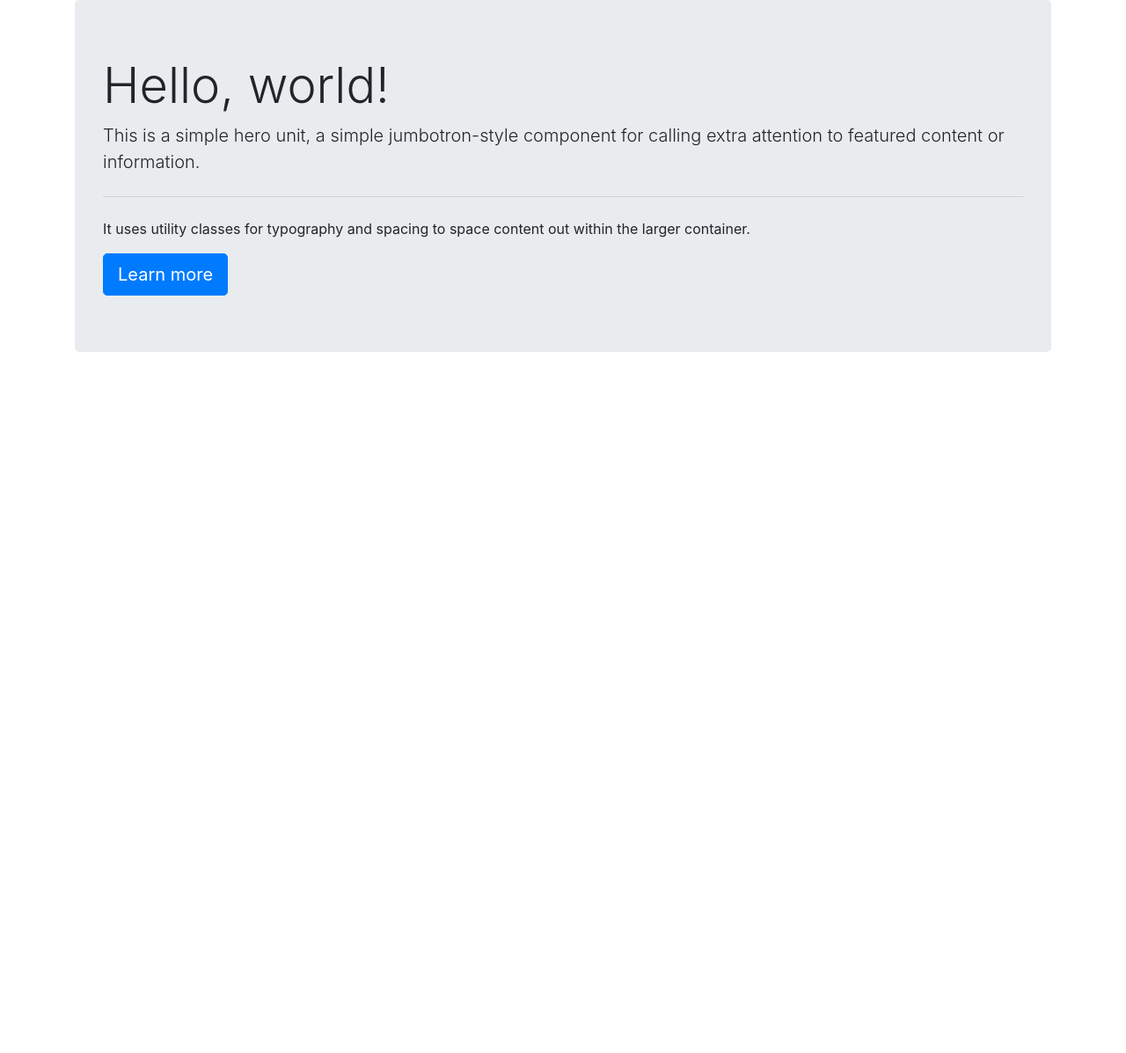
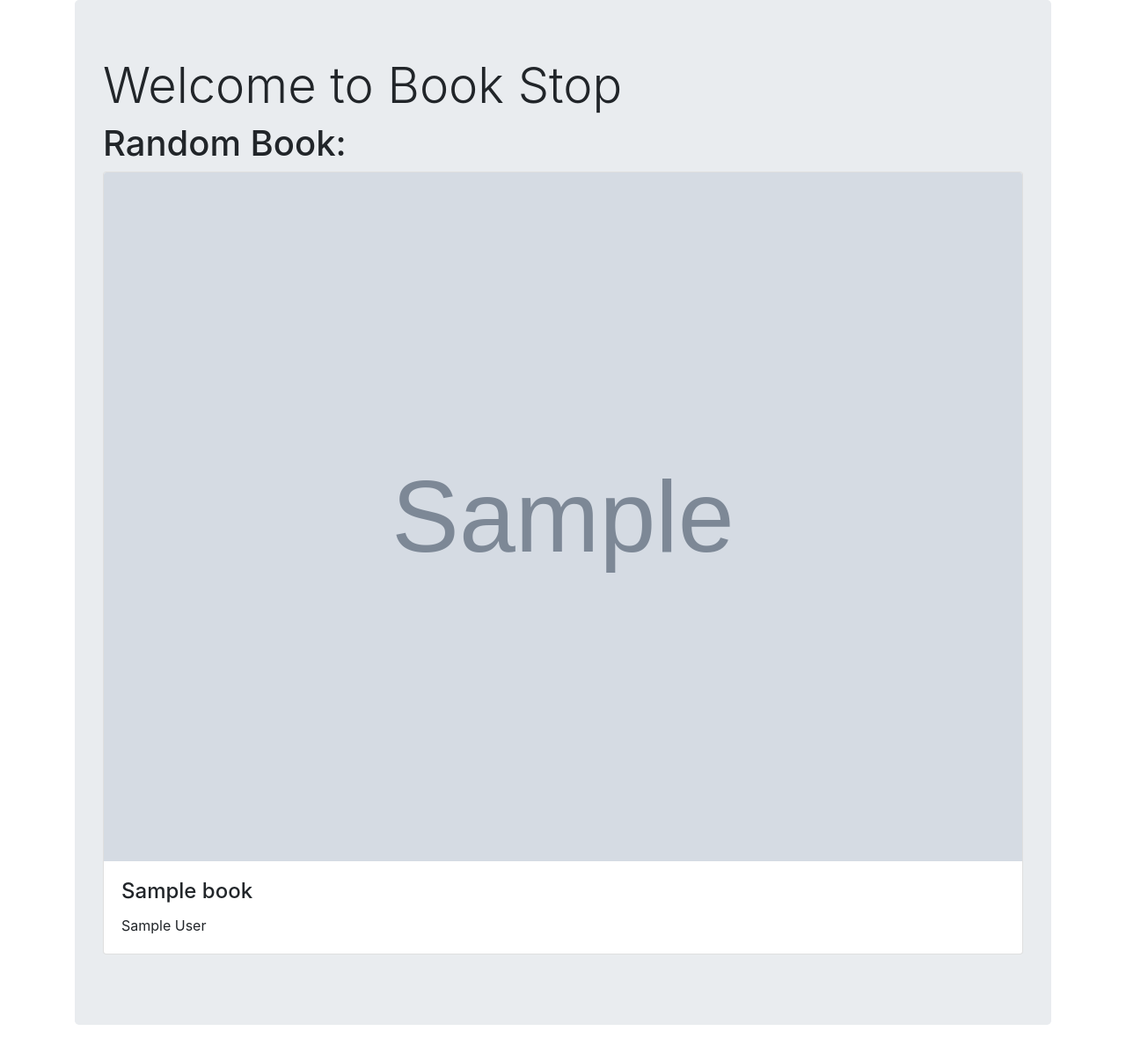
Before and after one commit to seakonn/milestone-three, a Flask app: page / in a window 1280 px wide. Shown: the part 56-1253 px from the top of the page at 88% size. Before the commit the page ends 456 px from the top, so only its background shows below. Run offline with Flask 2, Linux system fonts and the light colour scheme; grey boxes marked "Sample" are stand-in pictures; a database or web service that is not in the repository returns one stand-in record (values such as "Sample title"); some libraries are stand-ins or nearby versions.

Commit message:
Added code for dispaying random book on index page

```diff
--- a/templates/index.html
+++ b/templates/index.html
@@ -1,14 +1,21 @@
-{% extends 'base.html' %}
-{% block content %}
+{% extends 'base.html' %} {% block content %}
 
 <div class="container">
-<div class="jumbotron">
-  <h1 class="display-4">Hello, world!</h1>
-  <p class="lead">This is a simple hero unit, a simple jumbotron-style component for calling extra attention to featured content or information.</p>
-  <hr class="my-4">
-  <p>It uses utility classes for typography and spacing to space content out within the larger container.</p>
-  <a class="btn btn-primary btn-lg" href="#" role="button">Learn more</a>
-</div>
+  <div class="jumbotron">
+    <h1 class="display-4">Welcome to Book Stop</h1>
+    <h1>Random Book:</h1>
+    <div class="card mb-3">
+
+      {% set source = "/static/images/no-cover-image.png" %} {% if random_book.image_url %} {% set source = random_book.image_url %} {% endif %}
+
+      <img src="{{ source }}" class="card-img-top" alt="Cover Image">
+      <div class="card-body">
+        <h4 class="card-title">{{ random_book.title }}</h4>
+        <p class="card-text"> {{ random_book.author }}</p>
+
+      </div>
+    </div>
+  </div>
 </div>
 
 {% endblock %}
```
